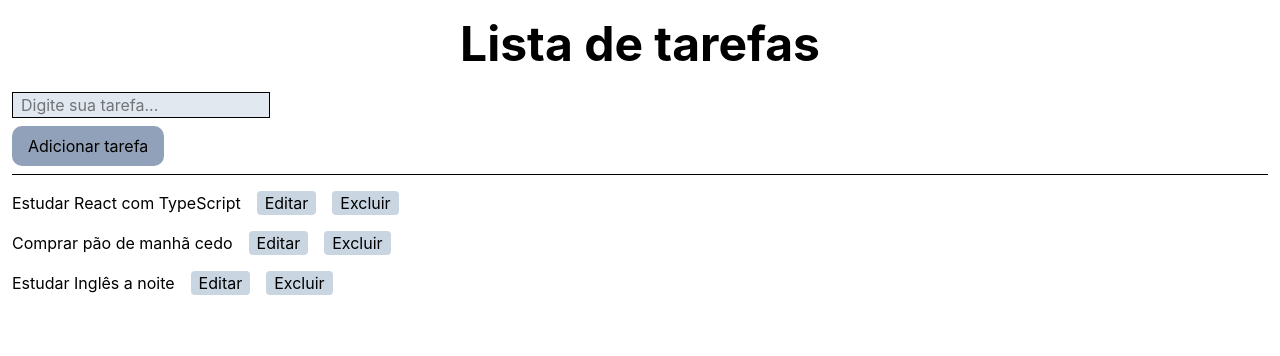
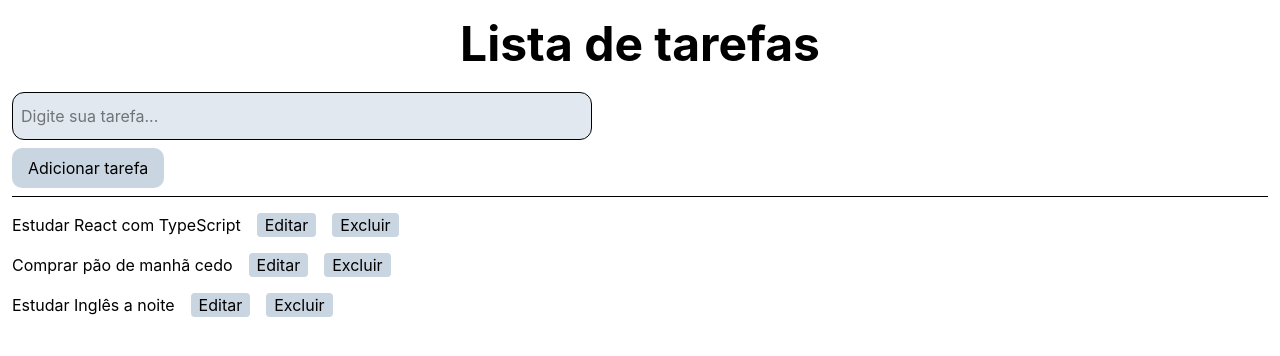
Before and after one commit to GuiPereira8/react-typescript, a React (Vite) app in the folder 01-react-fundamentals/: page / in a window 1280 px wide. Shown: the top 356 px of the page. Built offline with nearby package versions, Linux system fonts and the light colour scheme.

Commit message:
Fazendo commit dos arquivos, pois faltou energia.

```diff
--- a/01-react-fundamentals/src/components/StateEEventos/ManipulandoListas.tsx
+++ b/01-react-fundamentals/src/components/StateEEventos/ManipulandoListas.tsx
@@ -45,12 +45,12 @@ export default function ManipulandoListas() {
         value={input}
         onChange={(e) => setInput(e.target.value)}
         placeholder="Digite sua tarefa..."
-        className="bg-slate-200 border pl-2"
+        className="bg-slate-200 border pl-2 w-full max-w-145 h-12 rounded-xl"
       />{" "}
       <br />
       <button
         type="button"
-        className="bg-slate-400 py-2 px-4 my-2 cursor-pointer hover:bg-slate-300 duration-200 rounded-[10px]"
+        className="bg-slate-300 py-2 px-4 my-2 cursor-pointer hover:bg-slate-400 duration-200 rounded-[10px]"
         onClick={handleRegister}
       >
         Adicionar tarefa
```
